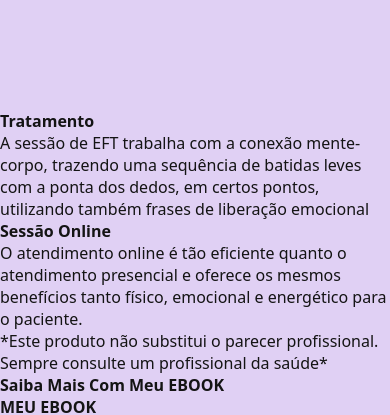
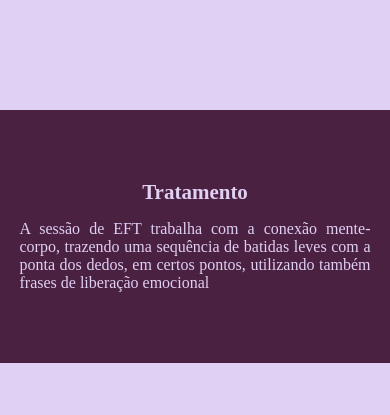
Before and after one commit to KocTeo/landing-page-ana-eft-mobile, a Next.js app: page / in a window 390 px wide. Shown: the part 842-1257 px from the top of the page. Built offline with nearby package versions, Linux system fonts and the light colour scheme; a web font is replaced by a local one.

Commit message:
feat: Sessão sobre tratamento com estilo pra mobile

```diff
--- /dev/null
+++ b/src/components/Treatment/index.tsx
@@ -0,0 +1,18 @@
+import React from 'react'
+
+import { TreatmentContainer } from './styles'
+
+const Treatment: React.FC = () => {
+  return (
+    <TreatmentContainer>
+      <h3>Tratamento</h3>
+      <p>
+        A sessão de EFT trabalha com a conexão mente-corpo, trazendo uma
+        sequência de batidas leves com a ponta dos dedos, em certos pontos,
+        utilizando também frases de liberação emocional
+      </p>
+    </TreatmentContainer>
+  )
+}
+
+export default Treatment
--- /dev/null
+++ b/src/components/Treatment/styles.tsx
@@ -0,0 +1,31 @@
+import styled from 'styled-components'
+
+export const TreatmentContainer = styled.div`
+  @media (max-width: 1024px) {
+    display: flex;
+    flex-direction: column;
+    align-items: center;
+    margin-bottom: 50px;
+    justify-content: center;
+
+    height: 30vh;
+
+    background-color: ${props => props.theme.colors.primary};
+
+    h3 {
+      font-size: ${props => props.theme.fontSize.large};
+      font-family: ${props => props.theme.fonts.title};
+      color: ${props => props.theme.colors.background};
+
+      margin-bottom: 15px;
+    }
+
+    p {
+      width: 90vw;
+      font-size: ${props => props.theme.fontSize.normal};
+      font-family: ${props => props.theme.fonts.title};
+      text-align: justify;
+      color: ${props => props.theme.colors.background};
+    }
+  }
+`
--- a/src/pages/index.tsx
+++ b/src/pages/index.tsx
@@ -2,6 +2,7 @@ import type { NextPage } from 'next'
 import AboutEFT from '../components/AboutEFT'
 import Header from '../components/Header'
 import Schedule from '../components/Schedule'
+import Treatment from '../components/Treatment'
 
 const Home: NextPage = () => {
   return (
@@ -9,15 +10,7 @@ const Home: NextPage = () => {
       <Header />
       <Schedule />
       <AboutEFT />
-
-      <div>
-        <b>Tratamento</b>
-        <div>
-          A sessão de EFT trabalha com a conexão mente-corpo, trazendo uma
-          sequência de batidas leves com a ponta dos dedos, em certos pontos,
-          utilizando também frases de liberação emocional
-        </div>
-      </div>
+      <Treatment />
       <div>
         <b>Sessão Online</b>
         <div>
```
